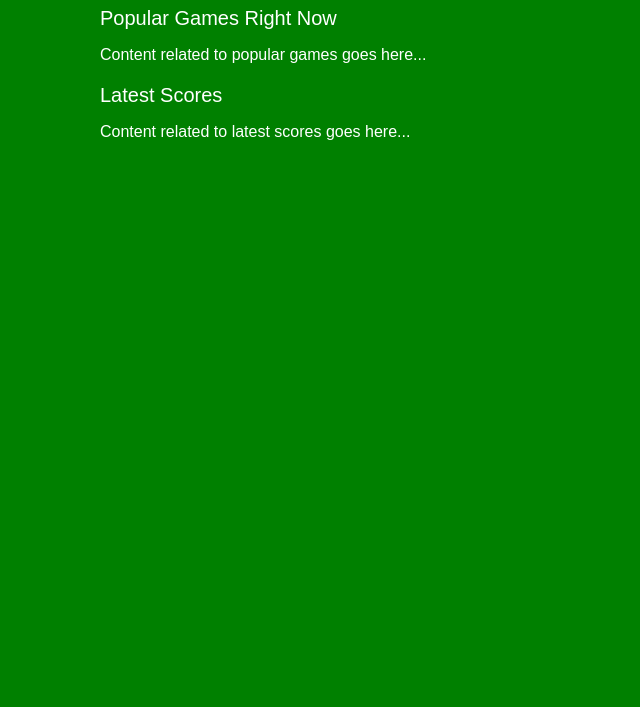
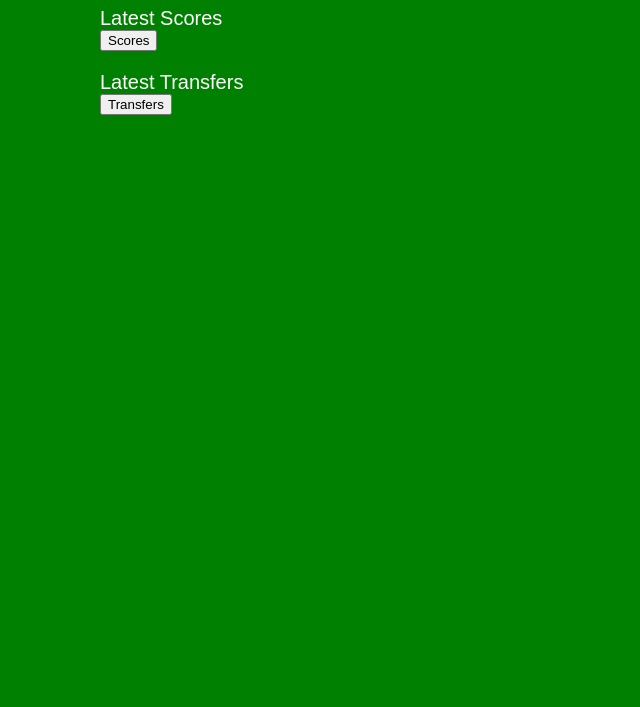
Before and after one commit to jo12121212/goalwire.com, a plain HTML site: page News.html in a window 1280 px wide. Shown: the part 93-800 px from the top of the page, without its empty margins (140-780 px from the left). Drawn offline with Linux system fonts and the light colour scheme.

Commit message:
Update News.html

```diff
--- a/News.html
+++ b/News.html
@@ -34,11 +34,11 @@
     <div class="container">
         <h1 class="heading">News</h1>
 
-        <div class="sub-heading">Popular Games Right Now</div>
-        <p>Content related to popular games goes here...</p>
+        <div class="sub-heading">Latest Scores</div>
+       <a hreft="https://www.espn.com/soccer/scoreboard"><button> Scores </button></a>
 
-        <div class="sub-heading">Latest Scores</div>
-        <p>Content related to latest scores goes here...</p>
+        <div class="sub-heading"> Latest Transfers</div>
+        <a href="https://www.espn.com/soccer/transfers-news-and-features/"><button> Transfers </button></a>
     </div>
 </body>
 </html>
```
